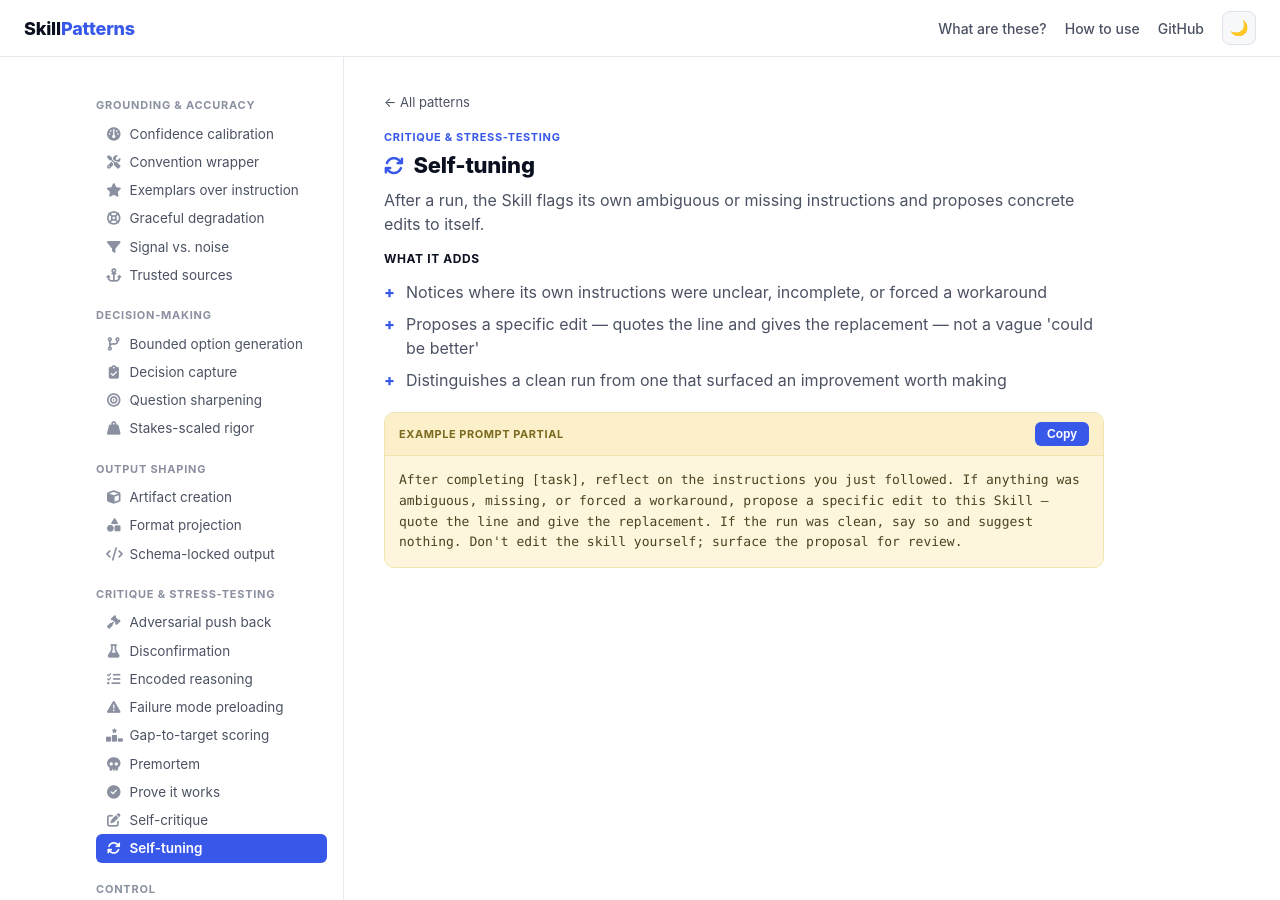
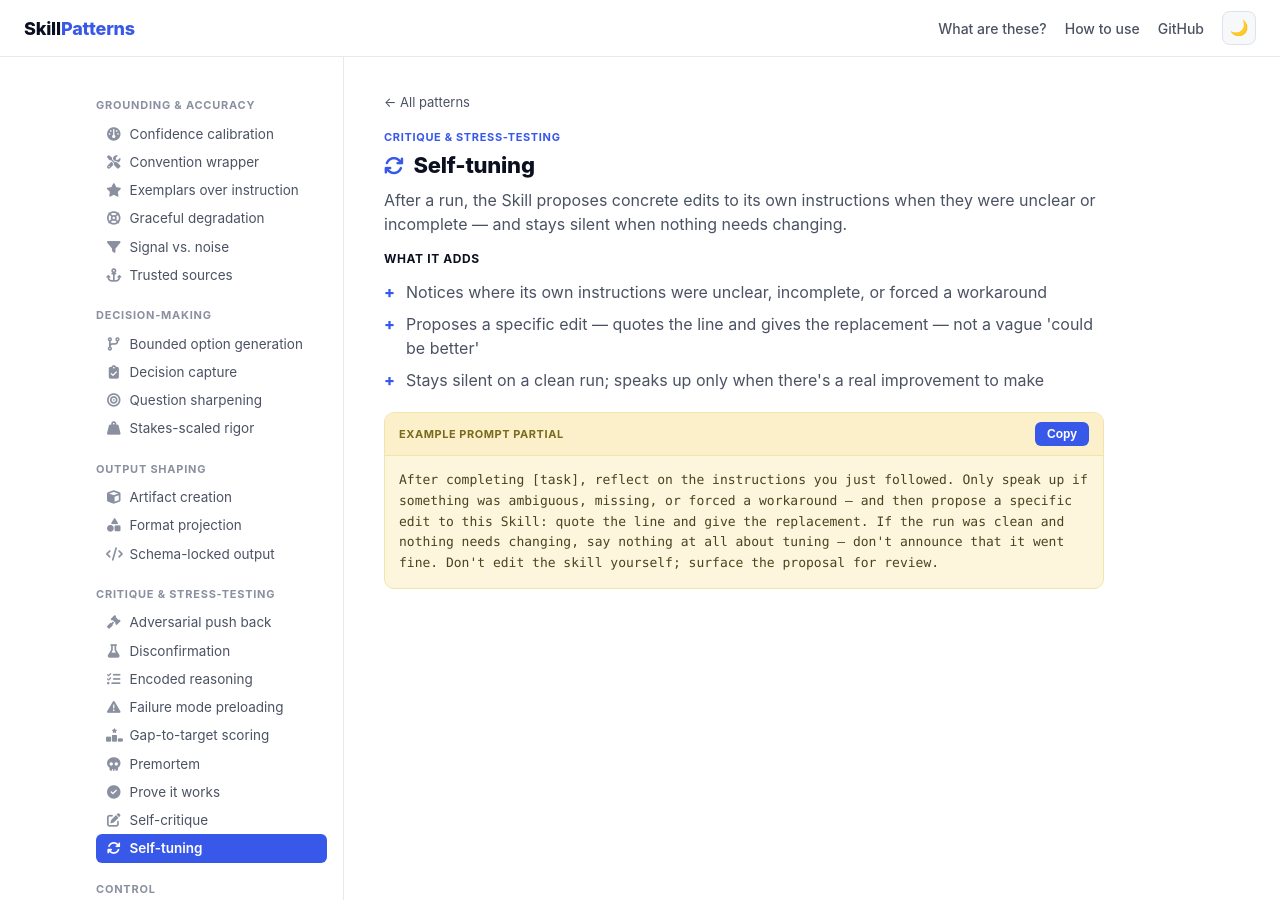
Before and after one commit to borkweb/skill-patterns, a Jekyll site: the page built from _patterns/self-tuning.md, in a window 1280 px wide and 900 px high. Built offline with Jekyll 4.4.1, drawn with Linux system fonts in a browser that asks for light colours.

Commit message:
feat: Self-tuning stays silent when no tuning is needed

```diff
--- a/_patterns/self-tuning.md
+++ b/_patterns/self-tuning.md
@@ -3,11 +3,11 @@ title: "Self-tuning"
 slug: self-tuning
 icon: "fa-solid fa-arrows-rotate"
 category: critique
-summary: "After a run, the Skill flags its own ambiguous or missing instructions and proposes concrete edits to itself."
+summary: "After a run, the Skill proposes concrete edits to its own instructions when they were unclear or incomplete — and stays silent when nothing needs changing."
 adds:
   - "Notices where its own instructions were unclear, incomplete, or forced a workaround"
   - "Proposes a specific edit — quotes the line and gives the replacement — not a vague 'could be better'"
-  - "Distinguishes a clean run from one that surfaced an improvement worth making"
+  - "Stays silent on a clean run; speaks up only when there's a real improvement to make"
 prompt: |
-  After completing [task], reflect on the instructions you just followed. If anything was ambiguous, missing, or forced a workaround, propose a specific edit to this Skill — quote the line and give the replacement. If the run was clean, say so and suggest nothing. Don't edit the skill yourself; surface the proposal for review.
+  After completing [task], reflect on the instructions you just followed. Only speak up if something was ambiguous, missing, or forced a workaround — and then propose a specific edit to this Skill: quote the line and give the replacement. If the run was clean and nothing needs changing, say nothing at all about tuning — don't announce that it went fine. Don't edit the skill yourself; surface the proposal for review.
 ---
```
